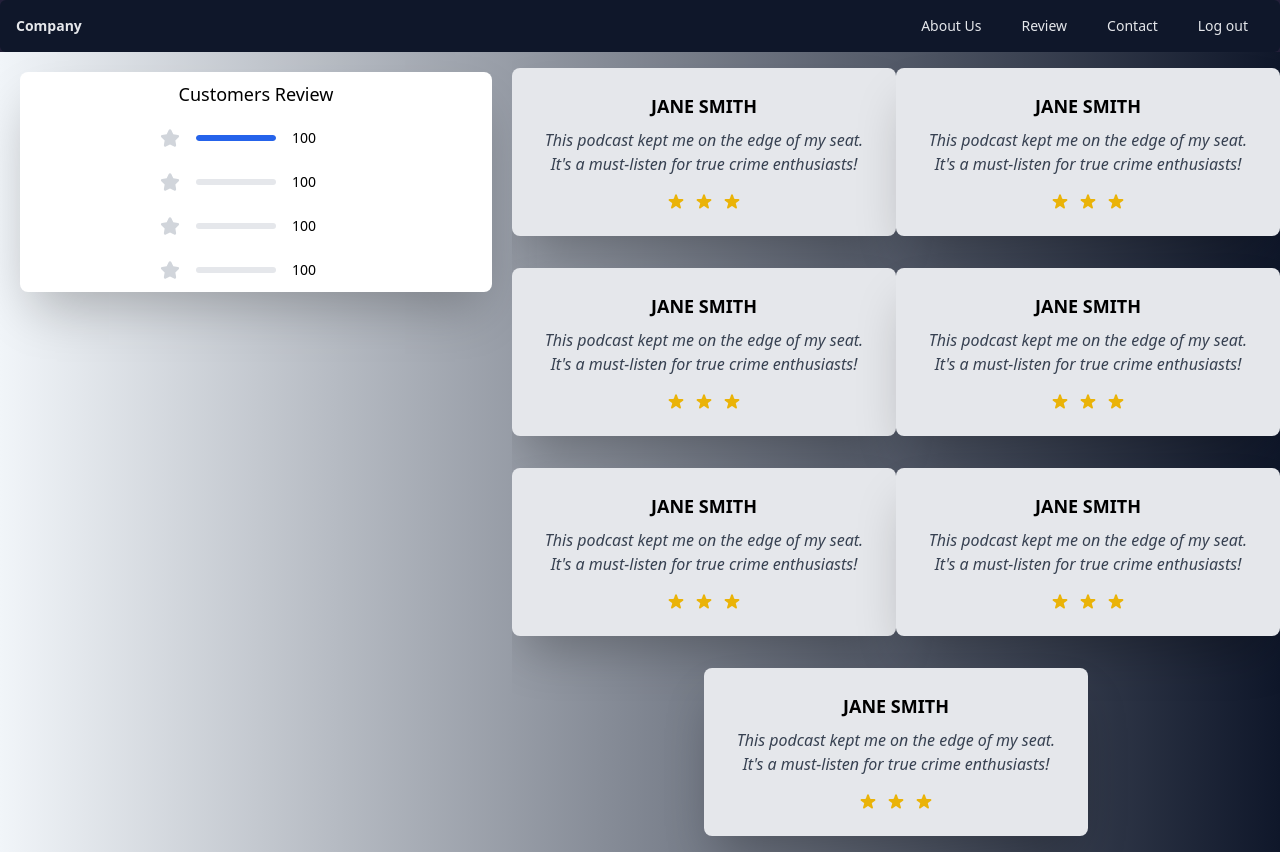
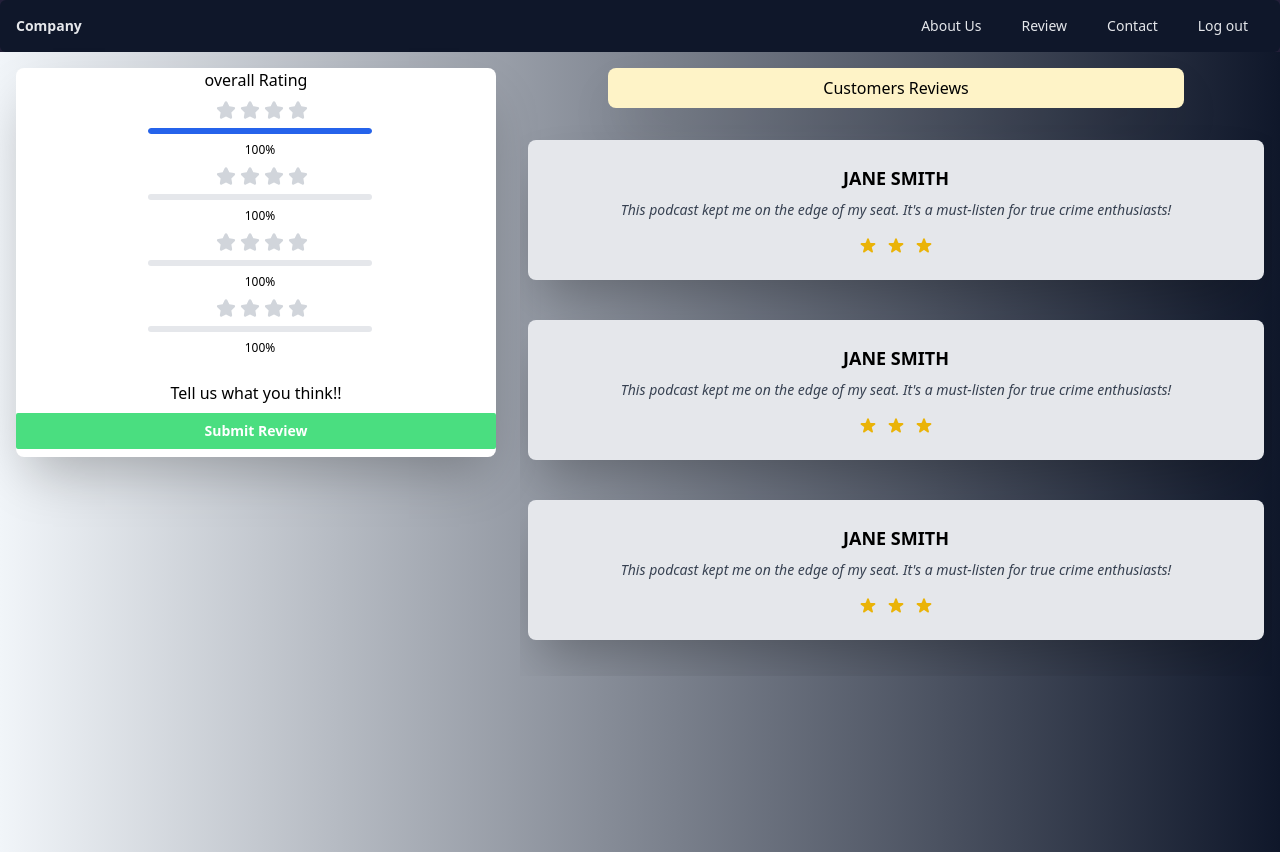
Before and after one commit to gzaigirdar/Online_Shop, a Next.js app in the folder Frontend/e_shop/: page /ReviewPage in a window 1280 px wide. Built offline with nearby package versions, Linux system fonts and the light colour scheme.

Commit message:
more changes were added to review page for polished look

```diff
--- a/Frontend/e_shop/src/app/ReviewPage/page.jsx
+++ b/Frontend/e_shop/src/app/ReviewPage/page.jsx
@@ -18,12 +18,23 @@ export default function ReviewPage() {
     <LoginProvider>
       <Navbar open_modal={open_modal} />
 
-      <div className="bg-gradient-to-r from-slate-100 to-slate-900 text-black min-h-screen grid grid-cols-5 gap-0">
-        <div className="w-full h-screen col-span-2">
+
+      <div className="bg-gradient-to-r from-slate-100 to-slate-900 text-black min-h-screen flex flex-col md:flex-row">
+
+        {/* Summary card */}
+        <div className="w-full mt-0 md:w-2/5 p-2">
           <Summary_review_card />
         </div>
-        <div className="w-full h-screen col-span-3 overflow-y-auto">
-          <div className="w-full  flex flex-wrap">
+
+        {/* Reviews column */}
+        <div className="w-full md:w-3/5 p-2 overflow-y-auto">
+          <div className="bg-amber-100 rounded-lg m-2 p-2 text-center shadow-2xl
+                    w-full max-w-full sm:max-w-md md:max-w-lg lg:max-w-xl mx-auto
+                    transition-all duration-300">
+            Customers Reviews
+          </div>
+
+          <div className = "w-full flex flex-wrap justify-center gap-2 overflow-y-auto max-h-[70vh] p-2">
             <Review_card />
             <Review_card />
             <Review_card />
--- a/Frontend/e_shop/src/components/Review/Ratings.jsx
+++ b/Frontend/e_shop/src/components/Review/Ratings.jsx
@@ -4,26 +4,23 @@ function Ratings({class_value}) {
 
         <div className={class_value}>
 
+            {/* Make stars smaller on small screens */}
+            <div className="flex flex-shrink items-center w-full ">
 
-
-            <div className="flex items-center  w-full">
-
-                <svg className="w-5 h-5 ms-1 text-gray-300 dark:text-green-500" aria-hidden="true" xmlns="http://www.w3.org/2000/svg" fill="currentColor" viewBox="0 0 22 20">
+                <svg className="w-2 h-2 sm:w-5 sm:h-5 ms-1 text-gray-300 dark:text-green-500" aria-hidden="true" xmlns="http://www.w3.org/2000/svg" fill="currentColor" viewBox="0 0 22 20">
                     <path d="M20.924 7.625a1.523 1.523 0 0 0-1.238-1.044l-5.051-.734-2.259-4.577a1.534 1.534 0 0 0-2.752 0L7.365 5.847l-5.051.734A1.535 1.535 0 0 0 1.463 9.2l3.656 3.563-.863 5.031a1.532 1.532 0 0 0 2.226 1.616L11 17.033l4.518 2.375a1.534 1.534 0 0 0 2.226-1.617l-.863-5.03L20.537 9.2a1.523 1.523 0 0 0 .387-1.575Z"/>
                 </svg>
-
-
-
-
+                <svg className="w-2 h-2 sm:w-5 sm:h-5 ms-1 text-gray-300 dark:text-green-500" aria-hidden="true" xmlns="http://www.w3.org/2000/svg" fill="currentColor" viewBox="0 0 22 20">
+                    <path d="M20.924 7.625a1.523 1.523 0 0 0-1.238-1.044l-5.051-.734-2.259-4.577a1.534 1.534 0 0 0-2.752 0L7.365 5.847l-5.051.734A1.535 1.535 0 0 0 1.463 9.2l3.656 3.563-.863 5.031a1.532 1.532 0 0 0 2.226 1.616L11 17.033l4.518 2.375a1.534 1.534 0 0 0 2.226-1.617l-.863-5.03L20.537 9.2a1.523 1.523 0 0 0 .387-1.575Z"/>
+                </svg>
+                <svg className="w-2 h-2 sm:w-5 sm:h-5 ms-1 text-gray-300 dark:text-green-500" aria-hidden="true" xmlns="http://www.w3.org/2000/svg" fill="currentColor" viewBox="0 0 22 20">
+                    <path d="M20.924 7.625a1.523 1.523 0 0 0-1.238-1.044l-5.051-.734-2.259-4.577a1.534 1.534 0 0 0-2.752 0L7.365 5.847l-5.051.734A1.535 1.535 0 0 0 1.463 9.2l3.656 3.563-.863 5.031a1.532 1.532 0 0 0 2.226 1.616L11 17.033l4.518 2.375a1.534 1.534 0 0 0 2.226-1.617l-.863-5.03L20.537 9.2a1.523 1.523 0 0 0 .387-1.575Z"/>
+                </svg>
+                <svg className="w-2 h-2 sm:w-5 sm:h-5 ms-1 text-gray-300 dark:text-green-500" aria-hidden="true" xmlns="http://www.w3.org/2000/svg" fill="currentColor" viewBox="0 0 22 20">
+                    <path d="M20.924 7.625a1.523 1.523 0 0 0-1.238-1.044l-5.051-.734-2.259-4.577a1.534 1.534 0 0 0-2.752 0L7.365 5.847l-5.051.734A1.535 1.535 0 0 0 1.463 9.2l3.656 3.563-.863 5.031a1.532 1.532 0 0 0 2.226 1.616L11 17.033l4.518 2.375a1.534 1.534 0 0 0 2.226-1.617l-.863-5.03L20.537 9.2a1.523 1.523 0 0 0 .387-1.575Z"/>
+                </svg>
             </div>
-
-
-
-
         </div>
-
-
-
     );
 }
 
--- a/Frontend/e_shop/src/components/Review/Rev_info.jsx
+++ b/Frontend/e_shop/src/components/Review/Rev_info.jsx
@@ -2,21 +2,24 @@ import Ratings from "./Ratings";
 
 function Rev_info({fill}) {
     return (
-       <div className="flex flex-wrap items-center w-2/3 space-x-4  py-3 ">
+       <div className="flex flex-col items-center justify-center w-full space-x-0 sm:space-x-0 ">
+
+        {/*   Rating component  */}
+        <div className="p-2">
+        <Ratings class_value="" />
+
+        </div>
 
 
+          {/* Progress Bar */}
 
-          <Ratings class_value="" />
-
-
-
-          <div className="flex w-1/2 h-1.5 bg-gray-200 rounded-full overflow-hidden dark:bg-neutral-700" role="progressbar" aria-valuenow="25" aria-valuemin="0" aria-valuemax="100">
+          <div className="hidden md:flex w-1/2 h-1.5  bg-gray-200 rounded-full overflow-hidden dark:bg-neutral-700" role="progressbar" aria-valuenow="25" aria-valuemin="0" aria-valuemax="100">
                 <div className="flex flex-col justify-center rounded-full overflow-hidden bg-blue-600 text-xs text-white text-center whitespace-nowrap transition duration-500 dark:bg-blue-500" style={{width: fill}}></div>
           </div>
 
-          {/* Number / Score */}
-          <div className="w-1 text-sm flex-shrink ">
-            100
+
+          <div className="text-sm sm:text-xs  flex-shrink mt-2">
+            100%
           </div>
         </div>
     );
--- a/Frontend/e_shop/src/components/Review/Review_card.jsx
+++ b/Frontend/e_shop/src/components/Review/Review_card.jsx
@@ -1,13 +1,15 @@
 function Review_Card() {
   return (
     <div className="bg-gray-200 rounded-lg m-4 p-6 text-center shadow-2xl
-                    w-full sm:w-3/4 md:w-2/3 lg:w-1/2 mx-auto
+                    w-full sm:w-3/4 md:w-full lg:w-full mx-auto
                     transition-all duration-300">
 
       <p className="font-bold uppercase text-lg mb-2">Jane Smith</p>
 
-      <p className="text-md font-light italic text-gray-700 mb-4">
+      <p className="text-sm font-light italic text-gray-700 mb-4">
         This podcast kept me on the edge of my seat. It's a must-listen for true crime enthusiasts!
+
+
       </p>
 
       <div className="flex items-center justify-center space-x-2 mt-2">
--- a/Frontend/e_shop/src/components/Review/Summary_review_card.jsx
+++ b/Frontend/e_shop/src/components/Review/Summary_review_card.jsx
@@ -2,23 +2,42 @@ import Ratings from "./Ratings";
 import Rev_info from "./Rev_info";
 function Summary_review_card() {
   return (
-    <div className=" flex flex-col m-5 bg-white items-center shadow-2xl rounded-lg">
+    <>
+    <div className=" flex flex-col m-2 bg-white items-center justify-center shadow-2xl rounded-lg ">
+      <p> overall Rating</p>
 
-      <div className="text-lg  m-2 ">
-          Customers Review
-      </div>
 
-       <div className="flex flex-wrap justify-between ml-10 ">
+       <div className="flex flex-wrap justify-between ml-2 sm:ml-2 ">
+
             <Rev_info fill={'100%'}/>
             <Rev_info />
             <Rev_info />
            <Rev_info />
       </div>
+      <hr class="border-t border-gray-300 my-2" />
+
+      <div className="text-sm sm:text-base m-2 text-center">
+  Tell us what you think!!
+</div>
+
+{/* Responsive button */}
+<button className="bg-green-400 hover:bg-red-300 text-white font-bold mb-2 px-3 sm:px-4 py-1 sm:py-2 rounded-sm text-xs sm:text-sm w-full max-w-full">
+  Submit Review
+</button>
+
 
 
 
 
     </div>
+
+
+
+
+
+
+
+      </>
   );
 }
 
```
